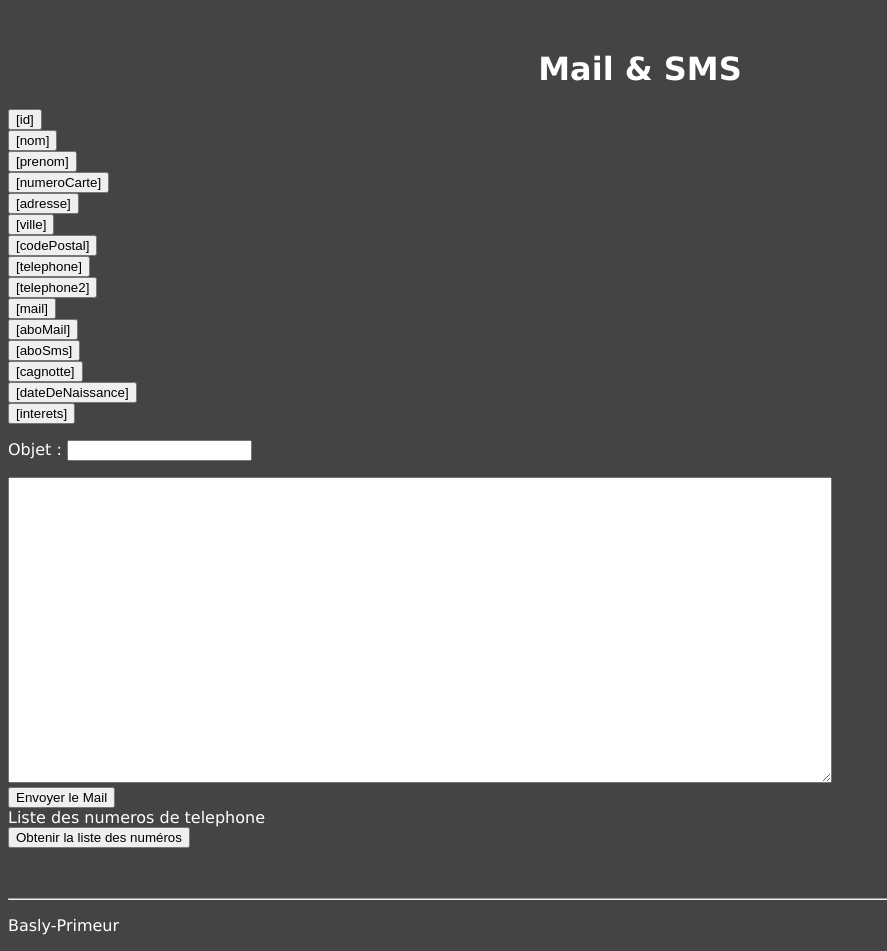
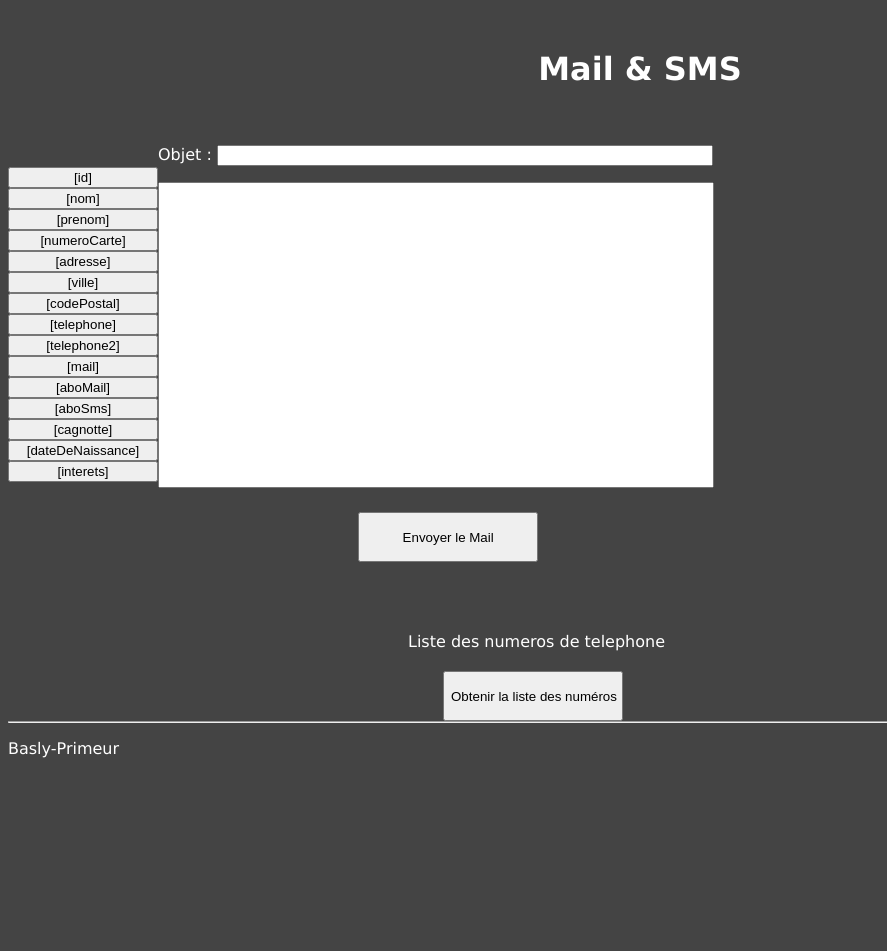
Before and after one commit to CentraleLille-IG2I/fidelity, a PHP site: page /index.php?page=mail in a window 1280 px wide. Shown: the part 53-1004 px from the top of the page, without its empty margins (0-887 px from the left). After the commit the page ends 811 px from the top, so only its background shows below. Run offline with PHP 8.4, Linux system fonts and the light colour scheme.

Commit message:
CSS #2
Nouvelle version du CSS.

```diff
--- a/Stylesheets/default.css
+++ b/Stylesheets/default.css
@@ -6,26 +6,22 @@
  *
  * Feuille de style par défaut pour la frame principale. Des feuilles de style supplémentaires peuvent compléter celle-ci selon le module.
  */
-
 body
 {
 	background-color:#444444;
 	color:white;
 	font-family:Verdana;
 }
-
 a
 {
 	text-decoration: none;
 	color:white;
 	padding:10px;
 }
-
 a:hover
 {
 	/*text-decoration: underline;*/
 }
-
 table
 {
 	padding-top:50px;
@@ -51,14 +47,12 @@ h2
 {
 	text-align:center;
 }
-
 ul
 {
 	list-style-type:none;
 	position:relative;
 	left:44%;
 }
-
 li
 {
 	margin:3px;
@@ -69,9 +63,7 @@ li
 	text-align:center;
 	/*float:left;
 	margin-left:10px;*/
-
 }
-
 li:hover
 {
 	margin:3px;
@@ -81,29 +73,24 @@ li:hover
 	background-color:#333333;
 	/*margin-left:10px;*/
 }
-
 ul li:first-child
 {
 	/*padding-top:20px;*/
 }
-
 table tbody tr td a
 {
 	text-decoration: underline;
 }
-
 table tbody tr td a:hover
 {
 	color:#555555
 }
-
 #recherche
 {
 	text-align:left;
 	position:relative;
 	left:68%;
 	width:200px;
-	font-size:0.8em;
 }
 .but
 {
@@ -118,29 +105,26 @@ table tbody tr td a:hover
 	background-color: #333333;
 	border-radius:20px;
 }
-
 .Valid
 {
 	position:relative;
 	left:3%;
 }
-
 #Butreturnacc
 {
 	position:relative;
 	left:75%
 }
-
 #footer
 {
 	margin-top:50px;
+	clear:both;
+	bottom:0px;
 }
-
 #header
 {
 	margin-bottom:50px;
 }
-
 .notification
 {
 	padding:10px;
@@ -148,13 +132,81 @@ table tbody tr td a:hover
 	width:250px;
 	text-align:center;
 }
-
 .negatif
 {
 	background-color: #E30909;
 }
-
 .positif
 {
 	background-color: #1BC229;
 }
+.element
+{
+	position:float;
+}
+textarea
+{
+	resize:none;
+	width:550px;
+}
+.MailerOuput
+{
+	width:800px;
+	display:block;
+}
+.MenuMailer
+{
+	margin-top:20px;
+	float:left;
+}
+#objet
+{
+	width:488px;
+}
+#titremail
+{
+	left:20%;
+	position:relative;
+}
+#butsms
+{
+	width:180px;
+	height:50px;
+	margin-left:35px;
+	margin-top:20px;
+}
+#butenvoimail
+{
+	position:relative;
+	left:36%;
+	margin-top:20px;
+	margin-bottom:30px;
+	width:180px;
+	height:50px;
+}
+#Smsmenu
+{
+	float:left;
+	margin-left:400px;
+	margin-top:40px;
+}
+.boption
+{
+	width:150px;
+}
+.Liste
+{
+	margin-top:38px;
+}
+h3
+{
+	display:inline;
+}
+.categorie
+{
+	display:inline-block;
+}
+#exemple
+{
+	margin-left:150px;
+}
```
